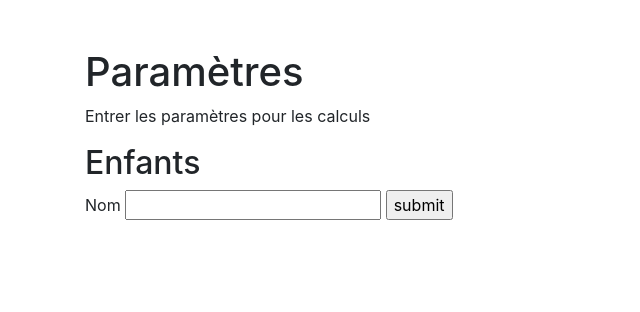
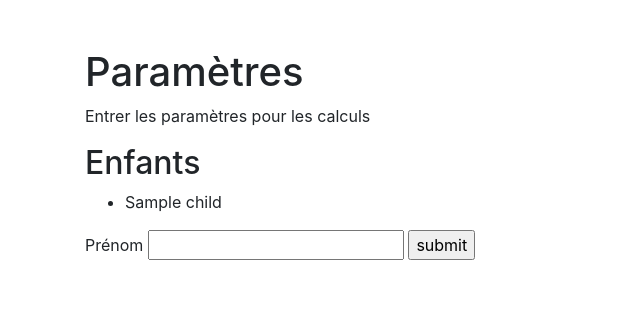
Before and after one commit to lolothi/schoolPlanning, a Flask app: page /params in a window 1280 px wide. Shown: the part 56-368 px from the top of the page, without its empty margins (0-640 px from the left). Run offline with Flask 3, Linux system fonts and the light colour scheme; tables that the repository leaves empty hold one stand-in row (values such as "Sample post"); some libraries are stand-ins or nearby versions.

Commit message:
params enfants

```diff
--- a/app.py
+++ b/app.py
@@ -1,6 +1,7 @@
 from flask import Flask, render_template, request
 from datetime import datetime
 import calendar
+import services
 
 app = Flask(__name__)
 app.secret_key = b'_5#y2L"F4Q8z\n\xec]/'
@@ -11,12 +12,26 @@ app.secret_key = b'_5#y2L"F4Q8z\n\xec]/'
 def index():
     today = datetime.today()
     print('calendar: ',calendar.monthcalendar(2023,12) )
-    return render_template('mois.html', today=today)
+    return render_template('home.html', today=today)
 
-@app.route('/params')
+@app.route('/params', methods=["POST", "GET"])
 def params():
     """Child creation"""
     error = None
     message = None
     child_name = request.form.get("child_name")
-    return render_template("params.html", message=message, error=error, child_name=child_name)
+
+    childsInDb = services.getChilds()
+
+    if request.method == "POST":
+        if child_name:
+            try:
+                services.setChild(child_name)
+                message = "Enfant créé"
+            except:
+                error = "Erreur dans la création"
+
+    return render_template("params.html", message=message, error=error, childsInDb=childsInDb, child_name=child_name)
+
+if __name__ == '__main__':
+    app.run(debug=True)
--- a/confSQL.sql
+++ b/confSQL.sql
@@ -1,5 +1,5 @@
 
 CREATE TABLE IF NOT EXISTS Childs (
 id integer primary key autoincrement,
-username VARCHAR(30) NOT NULL
+childname VARCHAR(30) NOT NULL
 );
--- a/services.py
+++ b/services.py
@@ -6,15 +6,26 @@ def get_db():
     """Connect the sqlite Database"""
     return sqlite3.connect(NAME_DATABASE, check_same_thread=False)
 
-def setInfoChild(childname):
-    """Create the information of the connected user"""
+def setChild(childname):
+    """Create the information of the child"""
     db = get_db()
-    reqSQL = f"insert into Childs (username) values ('{childname}')  "
+    reqSQL = f"insert into Childs (childname) values ('{childname}')  "
     cur = db.cursor()
     cur.execute(reqSQL)
     db.commit()
     db.close()
 
+def getChilds():
+    """read the childs"""
+    db = get_db()
+    reqSQL = f"select * from Childs"
+    cur = db.cursor()
+    cur.execute(reqSQL)
+    res = cur.fetchall()
+    if res:
+        db.close()
+        return res
+    db.close()
 
 # Connect to DB
 db = get_db()
--- a/templates/base.html
+++ b/templates/base.html
@@ -17,7 +17,7 @@
     <div class="collapse navbar-collapse" id="navbarNav">
         <ul class="navbar-nav ml-auto">
             <li class="nav-item active">
-                <a class="nav-link" href="#">Accueil</a>
+                <a class="nav-link" href="{{ url_for('index') }}">Accueil</a>
             </li>
             <li class="nav-item">
                 <a class="nav-link" href="{{ url_for('params') }}">Paramètres</a>
--- a/templates/params.html
+++ b/templates/params.html
@@ -6,8 +6,15 @@
 <p>Entrer les paramètres pour les calculs</p>
 
 <h2>Enfants</h2>
+{%if childsInDb%}
+<ul>
+  {%for child in childsInDb%}
+  <li >{{child[1]}}</li>
+  {%endfor%}
+</ul>
+{%endif%}
   <form method="post">
-  <label for="child_name">Nom</label>
+    <label for="child_name">Prénom</label>
     <input type="child_name" name="child_name" id="child_name" class="inputs" required>
     <input type="submit" id="submitBtn" value="submit">
     <br/>
```
Also changed, not shown: templates/home.html (renamed from templates/mois.html), 1 other file. Lines whose indentation alone changed are shown as unchanged.
